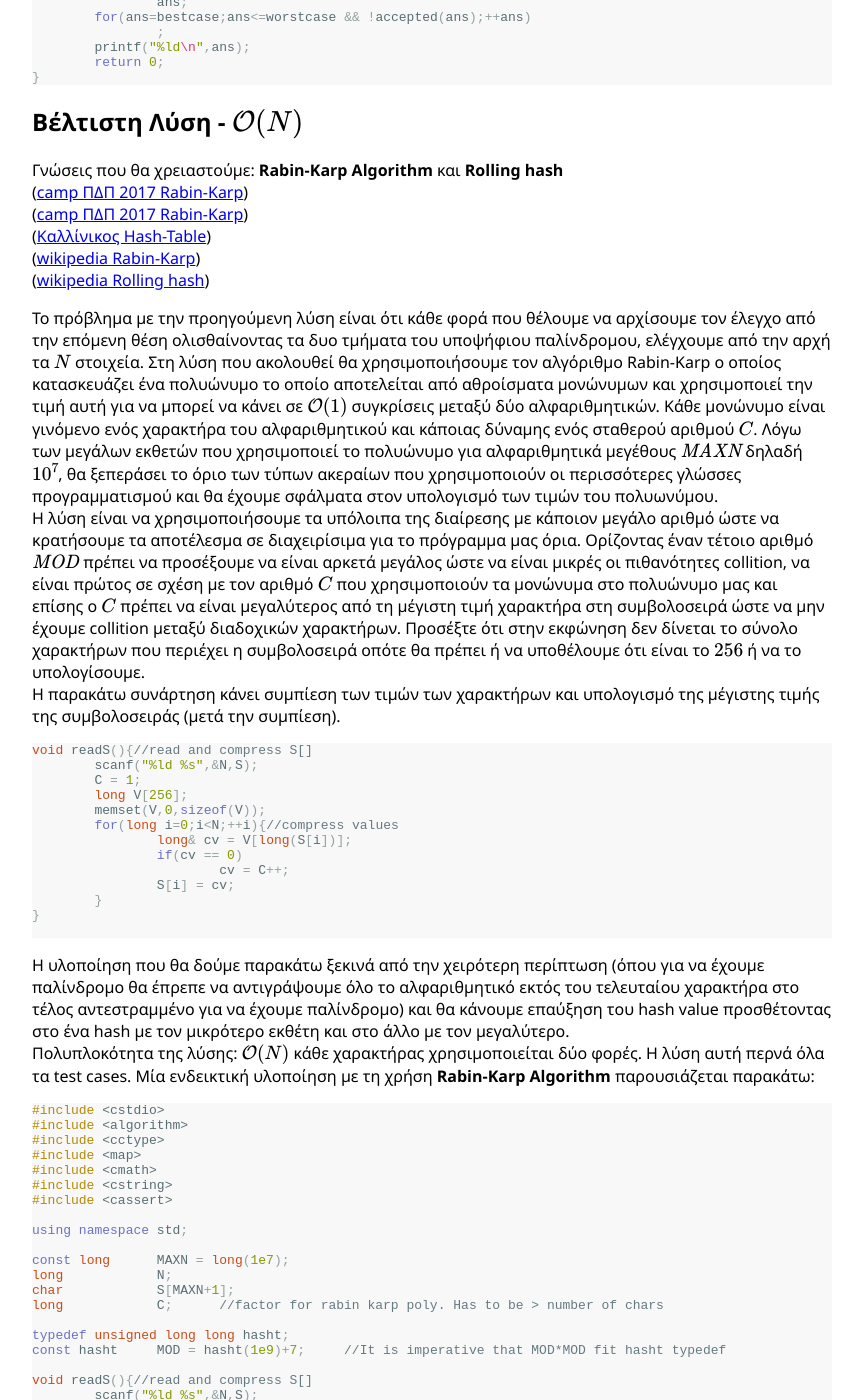
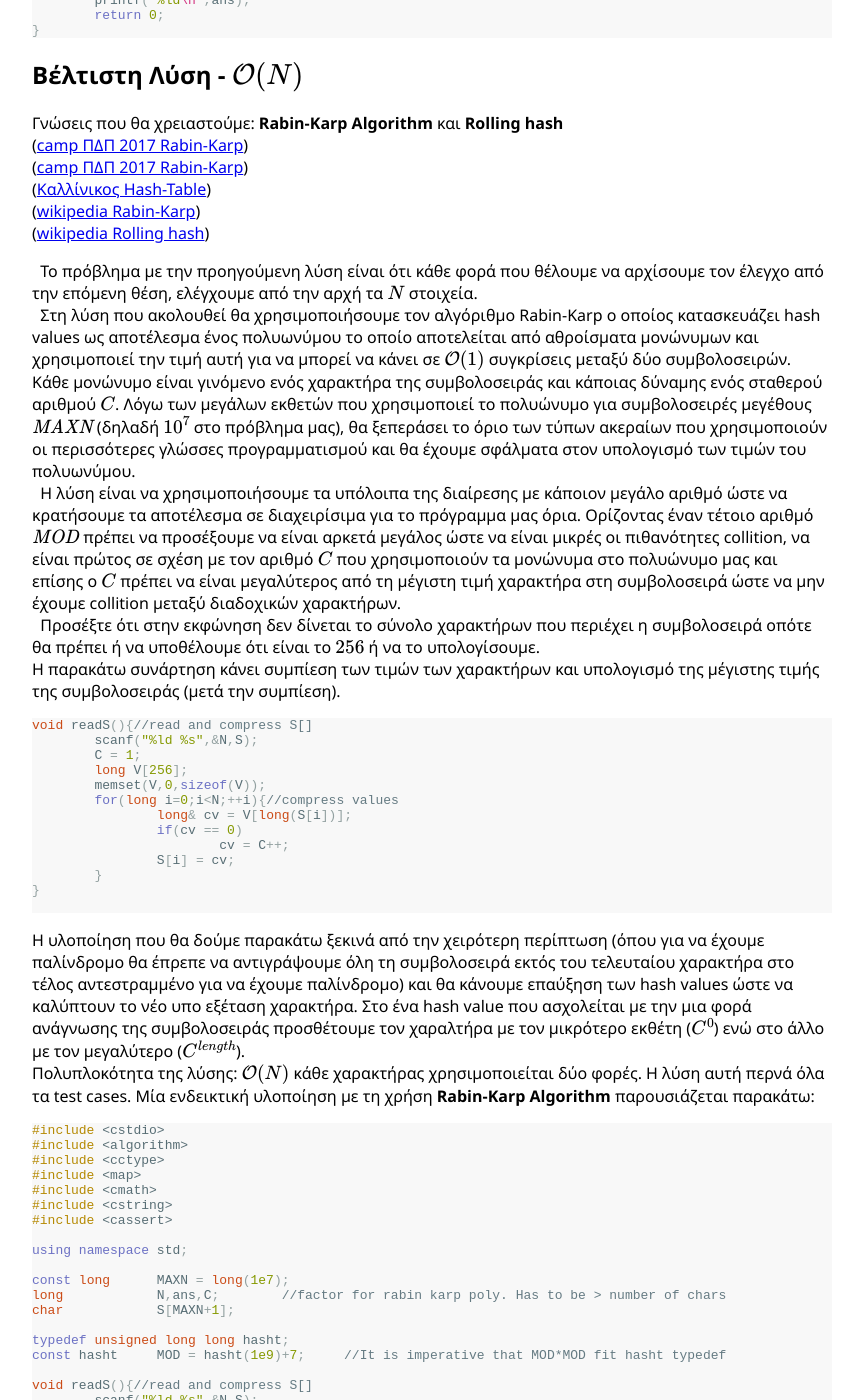
Before and after one commit to pdp-archive/pdp-archive.github.io, a Jekyll site: the page built from contests/_24-PDP/c-minpali-solution.md, in a window 1280 px wide and 1400 px high, scrolled down 1564 px. Shown: the whole window, without its empty margins (208-1070 px from the left). Built offline with Jekyll 4.4.1, drawn with Linux system fonts in a browser that asks for light colours; formulas are drawn with MathJax 3; some of the changed text lies outside the part shown.

Commit message:
solution credits fixed, svg image, official solutions placed, typos in comments of .cc

````diff
--- a/_data/contests/24-PDP.yml
+++ b/_data/contests/24-PDP.yml
@@ -48,7 +48,7 @@
    statement_md: true
    testcases_url: "https://drive.google.com/open?id=1JCAj6hgRSBksM9otjcE8AqAAhTxs9GiQ"
    solution: true
-   solution_author: "Κωνσταντίνος και Δημήτρης Μποκής"
+   solution_author: "Κωνσταντίνος Μποκής"
    codes_in_git: true
    codes_url: "https://drive.google.com/open?id=1nOQifEj7wU1iK86e9leW0Akmj-Ygtrjw"
    points: 30
--- a/contests/_24-PDP/c-minpali-solution.md
+++ b/contests/_24-PDP/c-minpali-solution.md
@@ -6,21 +6,19 @@
 ## Επεξήγηση εκφώνησης
 
 
-Μας δίνεται μια συμβολοσειρά χαρακτήρων μήκους $$Ν$$ και μας ζητείται να υπολογίσουμε το μικρότερο μήκος παλίνδρομου που μπορεί να παραχθεί από αυτό ενώ πρέπει οπωσδήποτε η δοσμένη συμβολοσειρά να αποτελεί prefix του τελικού παλίνδρομου
+Μας ζητείται να υπολογίσουμε τον μικρότερο μήκος παλίνδρομου που μπορεί να παραχθεί από τη δοσμένη συμβολοσειρά η οποία πρέπει ταυτόχρονα να αποτελεί prefix του παλίνδρομου.
 Ας υποθέσουμε ότι μας δίνεται η συμβολοσειρά **abcdefed**. Η brute force λύση είναι να δοκιμάσουμε όλους τους συνδυασμούς πιθανών παλίνδρομων άρα από μήκος $$N$$ έως $$2\cdot N-1$$. Λεπτομέρειες στο παρακάτω σχήμα.
 
 
-![Παράδειγμα](/assets/24-pdp-c-minpali-example2.png){:width="640px"}
+![Παράδειγμα](/assets/24-pdp-c-minpali-example2.svg){:width="640px"}
 
-Για τους χαρακτήρες της συμβολοσειρά εισόδου δηλαδή ισχύει ότι $$0 \leq i \leq N-1 < N+i$$ όπου $$i$$ είναι η θέση που ξεκινά το παλίνδρομο, $$N-1$$ ο τελευταίος
-χαρακτήρας της συμβολοσειράς εισόδου και από $$Ν$$ έως τη $$N+i$$ θέση θα πρέπει να προσθέσουμε $$i$$ χαρακτήρες
+Για τους χαρακτήρες της συμβολοσειράς εισόδου δηλαδή ισχύει ότι $$0 \leq i \leq N-1 < N+i$$ όπου $$i$$ είναι η θέση που ξεκινά το παλίνδρομο, $$N-1$$ ο τελευταίος
+χαρακτήρας της συμβολοσειράς εισόδου και από $$N$$ έως τη $$N+i$$ θέση θα πρέπει να προσθέσουμε $$i$$ χαρακτήρες
 για να πετύχουμε το παλίνδρομο που μας ζητείται (τους $$i$$ πρώτους χαρακτηρες με αντίστροφη σειρά).
 
 
 
 ## Αργή λύση $$\mathcal{O}(N^2)$$ Brute Force
-
-Γνώσεις που θα χρειαστούμε: Καμία.
 
 Παρακάτω δίνεται μία ενδεικτική υλοποίηση αυτής της λύσης. Η λύση αυτή περνά τα 11 από τα 14 test cases.
 
@@ -34,9 +32,9 @@
 long N;
 char S[MAXN+1];
 
-bool accepted(long K){
-	//check if a string of size Κ with S as prefix can a palindrome
-	//[S[0],S[j/2-1]] should be equal to [S[j/2],S[S-1]]
+bool is_palindrome(long K){
+	//check if a string of size Κ with S as prefix can is a palindrome
+	//ie [S[0],S[j/2-1]] should be equal to [S[j/2],S[S-1]]
 	//but remember that not all of those chars exists
 	//note:	if the ans is odd, then we have a central pivot char
 	//	if the ans is even, we have two exact halfs without a pivot.
@@ -62,7 +60,7 @@
 	long 	bestcase  = N,
 		worstcase = N * 2 - 1,
 		ans;
-	for(ans=bestcase;ans<=worstcase && !accepted(ans);++ans)
+	for(ans=bestcase;ans<=worstcase && !is_palindrome(ans);++ans)
 		;
 	printf("%ld\n",ans);
 	return 0;
@@ -79,16 +77,18 @@
 ([wikipedia Rabin-Karp](https://en.wikipedia.org/wiki/Rabin%E2%80%93Karp_algorithm))
 ([wikipedia Rolling hash](https://en.wikipedia.org/wiki/Rolling_hash))
 
-Το πρόβλημα με την προηγούμενη λύση είναι ότι κάθε φορά που θέλουμε να αρχίσουμε τον έλεγχο από την επόμενη θέση ολισθαίνοντας τα δυo τμήματα του υποψήφιου παλίνδρομου,
-ελέγχουμε από την αρχή τα $$N$$ στοιχεία. Στη λύση που ακολουθεί θα χρησιμοποιήσουμε τον αλγόριθμο Rabin-Karp ο οποίος κατασκευάζει ένα πολυώνυμο το οποίο
-αποτελείται από αθροίσματα μονώνυμων και χρησιμοποιεί την τιμή αυτή για να μπορεί να κάνει σε $$\mathcal{O}(1)$$ συγκρίσεις μεταξύ δύο αλφαριθμητικών.
-Κάθε μονώνυμο είναι γινόμενο ενός χαρακτήρα του αλφαριθμητικού και κάποιας δύναμης ενός σταθερού αριθμού $$C$$.
-Λόγω των μεγάλων εκθετών που χρησιμοποιεί το πολυώνυμο για αλφαριθμητικά μεγέθους $$\mathit{MAXN}$$ δηλαδή $$10^7$$, θα ξεπεράσει το όριο των τύπων ακεραίων
+&nbsp;&nbsp;Το πρόβλημα με την προηγούμενη λύση είναι ότι κάθε φορά που θέλουμε να αρχίσουμε τον έλεγχο από την επόμενη θέση,
+ελέγχουμε από την αρχή τα $$N$$ στοιχεία.
+&nbsp;&nbsp;Στη λύση που ακολουθεί θα χρησιμοποιήσουμε τον αλγόριθμο Rabin-Karp ο οποίος κατασκευάζει hash values ως αποτέλεσμα ένος πολυωνύμου το οποίο
+αποτελείται από αθροίσματα μονώνυμων και χρησιμοποιεί την τιμή αυτή για να μπορεί να κάνει σε $$\mathcal{O}(1)$$ συγκρίσεις μεταξύ δύο συμβολοσειρών.
+Κάθε μονώνυμο είναι γινόμενο ενός χαρακτήρα της συμβολοσειράς και κάποιας δύναμης ενός σταθερού αριθμού $$C$$.
+Λόγω των μεγάλων εκθετών που χρησιμοποιεί το πολυώνυμο για συμβολοσειρές μεγέθους $$\mathit{MAXN}$$ (δηλαδή $$10^7$$ στο πρόβλημα μας), θα ξεπεράσει το όριο των τύπων ακεραίων
 που χρησιμοποιούν οι περισσότερες γλώσσες προγραμματισμού και θα έχουμε σφάλματα στον υπολογισμό των τιμών του πολυωνύμου.
-H λύση είναι να χρησιμοποιήσουμε τα υπόλοιπα της διαίρεσης με κάποιον μεγάλο αριθμό ώστε να κρατήσουμε τα αποτέλεσμα σε διαχειρίσιμα για το πρόγραμμα μας όρια.
+&nbsp;&nbsp;H λύση είναι να χρησιμοποιήσουμε τα υπόλοιπα της διαίρεσης με κάποιον μεγάλο αριθμό ώστε να κρατήσουμε τα αποτέλεσμα σε διαχειρίσιμα για το πρόγραμμα μας όρια.
 Ορίζοντας έναν τέτοιο αριθμό $$\mathit{MOD}$$ πρέπει να προσέξουμε να είναι αρκετά μεγάλος ώστε να είναι μικρές οι πιθανότητες collition, να είναι πρώτος σε σχέση με
-τον αριθμό $$C$$ που χρησιμοποιούν τα μονώνυμα στο πολυώνυμο μας και επίσης ο $$C$$ πρέπει να είναι μεγαλύτερος από τη μέγιστη τιμή χαρακτήρα στη συμβολοσειρά ώστε να μην έχουμε collition μεταξύ διαδοχικών χαρακτήρων.
-Προσέξτε ότι στην εκφώνηση δεν δίνεται το σύνολο χαρακτήρων που περιέχει η συμβολοσειρά οπότε θα πρέπει ή να υποθέλουμε ότι είναι το $$256$$ ή να το υπολογίσουμε.
+τον αριθμό $$C$$ που χρησιμοποιούν τα μονώνυμα στο πολυώνυμο μας και επίσης ο $$C$$ πρέπει να είναι μεγαλύτερος από τη μέγιστη τιμή χαρακτήρα στη συμβολοσειρά ώστε
+να μην έχουμε collition μεταξύ διαδοχικών χαρακτήρων.
+&nbsp;&nbsp;Προσέξτε ότι στην εκφώνηση δεν δίνεται το σύνολο χαρακτήρων που περιέχει η συμβολοσειρά οπότε θα πρέπει ή να υποθέλουμε ότι είναι το $$256$$ ή να το υπολογίσουμε.
 Η παρακάτω συνάρτηση κάνει συμπίεση των τιμών των χαρακτήρων και υπολογισμό της μέγιστης τιμής της συμβολοσειράς (μετά την συμπίεση).
 
 ```c++
@@ -107,9 +107,9 @@
 
 ```
 
-Η υλοποίηση που θα δούμε παρακάτω ξεκινά από την χειρότερη περίπτωση (όπου για να έχουμε παλίνδρομο θα έπρεπε να αντιγράψουμε όλο το αλφαριθμητικό εκτός του
-τελευταίου χαρακτήρα στο τέλος
-αντεστραμμένο για να έχουμε παλίνδρομο) και θα κάνουμε επαύξηση του hash value προσθέτοντας στο ένα hash με τον μικρότερο εκθέτη και στο άλλο με τον μεγαλύτερο.
+Η υλοποίηση που θα δούμε παρακάτω ξεκινά από την χειρότερη περίπτωση (όπου για να έχουμε παλίνδρομο θα έπρεπε να αντιγράψουμε όλη τη συμβολοσειρά εκτός του
+τελευταίου χαρακτήρα στο τέλος αντεστραμμένο για να έχουμε παλίνδρομο) και θα κάνουμε επαύξηση των hash values ώστε να καλύπτουν το νέο υπο εξέταση χαρακτήρα.
+Στο ένα hash value που ασχολείται με την μια φορά ανάγνωσης της συμβολοσειράς προσθέτουμε τον χαραλτήρα με τον μικρότερο εκθέτη ($$C^0$$) ενώ στο άλλο με τον μεγαλύτερο ($$C^{length}$$).
 Πολυπλοκότητα της λύσης: $$\mathcal{O}(N)$$ κάθε χαρακτήρας χρησιμοποιείται δύο φορές. Η λύση αυτή περνά όλα τα test cases.
 Μία ενδεικτική υλοποίηση με τη χρήση **Rabin-Karp Algorithm** παρουσιάζεται παρακάτω:
 ```c++
@@ -124,9 +124,8 @@
 using namespace std;
 
 const long 	MAXN = long(1e7);
-long 		N;
+long 		N,ans,C;	//factor for rabin karp poly. Has to be > number of chars
 char 		S[MAXN+1];
-long 		C;	//factor for rabin karp poly. Has to be > number of chars
 
 typedef unsigned long long hasht;
 const hasht	MOD = hasht(1e9)+7;	//It is imperative that MOD*MOD fit hasht typedef
@@ -155,8 +154,7 @@
 #endif
 	readS();
 
-	long ans, expC=1;
-	hasht left_right = 0, right_left = 0;
+	hasht left_right = 0, right_left = 0, expC = 1;//expC = exponent for Rabin-Karp
 	for(long i=N-1;i>=0;i--){
 		left_right = ( left_right + ((S[i]*expC)%MOD) ) % MOD;
 		right_left = (((right_left*C)%MOD) + S[i] ) % MOD;
@@ -172,66 +170,34 @@
 }
 ```
 
-Αντί για υπόλοιπα διαιρέσεων με πρώτο αριθμό που υπολογιστικά έχουν κάποιο βάρος, μπορούμε να χρησιμοποιήσουμε δυαδική λογική και να χρησιμοποιήσουμε για τα υπόλοιπα των πράξεων μας μια δύναμη του δύο που ας της δώσουμε το όνομα $$\mathit{MOD\_VAL}$$ οπότε δεν θα χρειαστούμε να χρησιμοποιήσουμε τον τελεστή **%**. Το υπόλοιπο με τη $$\mathit{MOD\_VAL}$$ βρίσκεται αν κάνουμε δυαδικό $$AND$$ με τα bits των $$\mathit{MOD\_VAL}-1$$ και του $$\mathit{hash}$$ value που θέλουμε να βρούμε το υπόλοιπό του.
- Στο παρακάτω πρόγραμμα εμφανίζεται η λύση με $$\mathit{MOD} = \mathit{MOD\_VAL}-1$$ όπου $$\mathit{MOD\_VAL}$$ είναι το $$2^{32}$$. Προσοχή ο $$C$$ και ο $$\mathit{MOD\_VAL}$$ πρέπει να είναι πρώτοι μεταξύ τους άρα ο $$C$$ δεν μπορεί να είναι άρτιος. Αυτό το φροντίζουμε ανάβοντας (αν χρειάζεται) το **LSB** (least significant bit) που αντιπροσωπεύει τις μονάδες
+Αντί για υπόλοιπα διαιρέσεων με πρώτο αριθμό που υπολογιστικά έχουν κάποιο βάρος, μπορούμε να χρησιμοποιήσουμε δυαδική λογική και να χρησιμοποιήσουμε
+για τα υπόλοιπα των πράξεων μας μια δύναμη του δύο που ας της δώσουμε το όνομα $$\mathit{MOD\_VAL}$$ οπότε δεν θα χρειαστούμε να χρησιμοποιήσουμε τον
+τελεστή **%**. Το υπόλοιπο με τη $$\mathit{MOD\_VAL}$$ βρίσκεται αν κάνουμε δυαδικό $$AND$$ με τα bits των $$\mathit{MOD\_VAL}-1$$ και του
+$$\mathit{hash}$$ value που θέλουμε να βρούμε το υπόλοιπό του.
+ Στο παρακάτω πρόγραμμα εμφανίζεται η λύση με $$\mathit{MOD} = \mathit{MOD\_VAL}-1$$ όπου $$\mathit{MOD\_VAL}$$ είναι το $$2^{32}$$.
+ Προσοχή ο $$C$$ και ο $$\mathit{MOD\_VAL}$$ πρέπει να είναι πρώτοι μεταξύ τους άρα ο $$C$$ δεν μπορεί να είναι άρτιος. Αυτό το φροντίζουμε
+ ανάβοντας (αν χρειάζεται) το **LSB** (least significant bit) που αντιπροσωπεύει τις μονάδες
 ```c++
 	C |= 1;
 ```
 
-Πολυπλοκότητα $$\mathcal{O}(N)$$. Η λύση αυτή περνά όλα τα test cases.
+Ακολουθεί η τροποποίηση στην Rabin-Karp λύση για χρήση binary AND
 
 ```c++
-#include <cstdio>
-#include <algorithm>
-#include <cctype>
-#include <map>
-#include <cmath>
-#include <cstring>
-#include <cassert>
-
-using namespace std;
-
-const long 	MAXN = long(1e7);
-long 		N,C,ans;
-char 		S[MAXN+1];
-typedef unsigned long long hasht;
-const hasht	MOD = hasht(0xffffffff);
-
-void readS(){//read and compress S[]
-	scanf("%ld %s",&N,S);
-	C = 1;
-	long V[256];
-	memset(V,0,sizeof(V));
-	for(long i=0;i<N;++i){//compress values
-		long& cv = V[long(S[i])];
-		if(cv == 0)
-			cv = C++;
-		S[i] = cv;
-	}
-}
-
-int main(){
-#ifdef CONTEST
-	freopen("minpali.in", "r",stdin);
-	freopen("minpali.out","w",stdout);
-#endif
-	readS();
-
-	hasht left_right = 0, right_left = 0, expC = 1;//ecpC = exponent for Rabin-Karp
+	const hasht MOD = hasht(0xffffffff);
+	hasht left_right = 0, right_left = 0, expC = 1;
+	C |= 1;//make C odd (set LSB)
 	for(long i=N-1;i>=0;i--){
-		left_right = ( left_right + ((S[i]*expC)&MOD))&MOD;
-		right_left = (((right_left*C)&MOD) + S[i] )&MOD;
-		expC = (expC * C)&MOD;
+		left_right = (left_right + ((S[i]*expC)&MOD))&MOD;
+		right_left = (((right_left*C)&MOD) + S[i])&MOD;
+		expC = (expC*C)&MOD;
 		if(left_right == right_left){
-			//this is a palindrome with lengh = N-i
+			//this is a palindrome with lenght = N-i
 			//outside palindrome are i characters
-			//so a total of i (prefix) + N-i (palindrome) + i(tail need to add)
+			//so a total of i (prefix) + N-i (palindrome) + i(tail we should add)
 			ans = N + i;
 		}
 	}
-	printf("%ld\n",ans);
-}
-
 ```
 
 
@@ -241,13 +207,14 @@
 ([camp ΠΔΠ 2017 KMP code](http://git.softlab.ntua.gr/pub/pdp-camp/blob/master/2017/kmp.cpp))
 ([camp ΠΔΠ 2017 KMP explained](http://git.softlab.ntua.gr/pub/pdp-camp/blob/master/2016/String%20matching.pdf))
 ([wikipedia KMP](https://en.wikipedia.org/wiki/Knuth%E2%80%93Morris%E2%80%93Pratt_algorithm))
+([Z algorithm](/assets/documents/z_algorithm.pdf))
 
 Ο αλγόριθμος $$\mathcal{Z}$$ έχοντας μια συμβολοσειρά σαν είσοδο, υπολογίζει έναν πίνακα ακεραίων $$Ζ$$ έτσι ώστε στη θέση
-$$Z_i$$ περιέχει το μήκος του αλφαριθμητικού που ξεκινά από τη θέση $$i$$ και ταυτίζεται με τους $$Z_i$$ χαρακτήρες του προθέματος (αλφαριθμητικό που ξεκινά στη θέση $$0$$). Δηλαδή $$S_{i+j} == S_j, \forall j \in [0,Z_i]$$
+$$Z_i$$ περιέχει το μήκος της συμβολοσειράς που ξεκινά από τη θέση $$i$$ και ταυτίζεται με τους $$Z_i$$ χαρακτήρες του προθέματος (συμβολοσειρά που ξεκινά στη θέση $$0$$). Δηλαδή $$S_{i+j} == S_j, \forall j \in [0,Z_i]$$
 Θέλουμε να βρούμε ένα παλίνδρομο από μια θέση $$i$$ έως το τέλος της συμβολοσειράς εισόδου (όπως εξηγήσαμε στο αρχικό σχήμα).
 Φτιάχνουμε έναν πίνακα χαρακτήρων $$S$$ με μήκος $$2Ν$$. Αντιστρέφουμε τη συμβολοσειρά εισόδου στο πρώτο μισό του πίνακα χαρακτήρων $$S$$ και
 στο δεύτερο μισό του πίνακα έχουμε αυτούσια τη συμβολοσειρά εισόδου. Τρέχουμε τον αλγόριθμο $$\mathcal{Z}$$ και κατόπιν ξεκινάμε
-από τη θέση $$Ν$$ έως την τελική θέση $$2N-1$$ να ελέγχουμε αν το $$Z_i$$ ισούται με το υπολοιπόμενο μήκος της συμβολοσειράς.
+από τη θέση $$N$$ έως την τελική θέση $$2N-1$$ να ελέγχουμε αν το $$Z_i$$ ισούται με το υπολοιπόμενο μήκος της συμβολοσειράς.
 Όταν το τμήμα από τη θέση $$i$$ έως το τέλος του $$S$$ ταυτίζεται, τότε σημαίνει ότι βρήκαμε τμήμα που διαβάζεται ώς παλίνδρομο
 και απλά πρέπει να προσθέσουμε δυο φορές το πρόθεμα (από την θέση $$N$$ έως τη θέση $$i$$) το οποίο δεν έχει ταυτιστεί (μια φορά
 ως πρόθεμα και μια ώς κατάληξη).
@@ -255,7 +222,6 @@
 Μία ενδεικτική υλοποίηση με $$\mathcal{Z}$$ algorithm παρουσιάζεται παρακάτω:
 
 ```c++
-//https://pdp-archive.github.io/24-PDP/c-minpali-statement
 #include <cstdio>
 #include <cstring>
 #include <algorithm>
@@ -322,10 +288,7 @@
 }
 ```
 
-
-## Βέλτιστη λύση - $$\mathcal{O}(N)$$ με χρήση Knuth–Morris–Pratt
-Ο παρακάτω κώδικας υποβλήθηκε στο σύστημα από τον διαγωνιζόμενο Κηπουρίδη Ευάγγελο του 11ου ΓΕΛ Θεσσαλονίκης και πέρασε όλα τα test case:
-
+## Official λύση
 ```c++
 /*
 USED : pdp24u11
````
Also changed, not shown: contests/_24-PDP/c-loutraki-solution.md (+1 -7 lines), assets/24-pdp-c-minpali-example2.svg (added), 2 other files.
